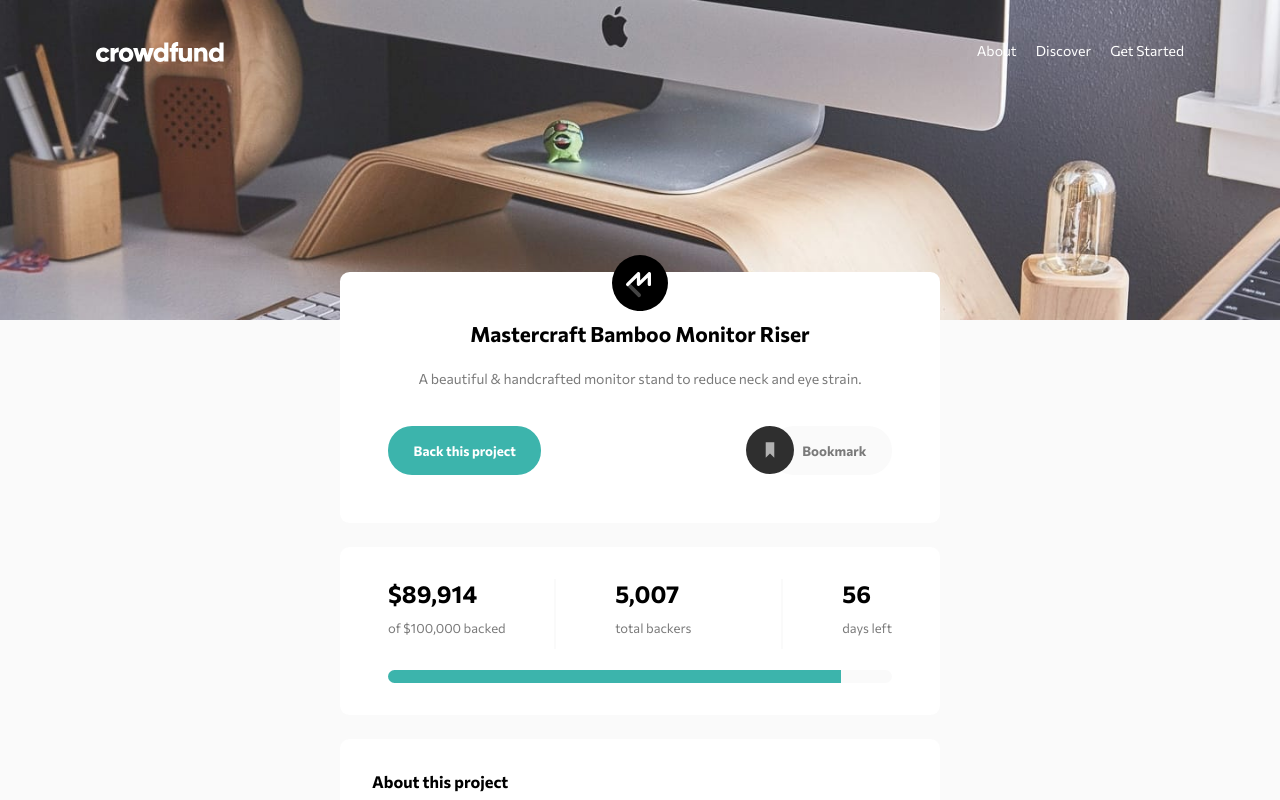
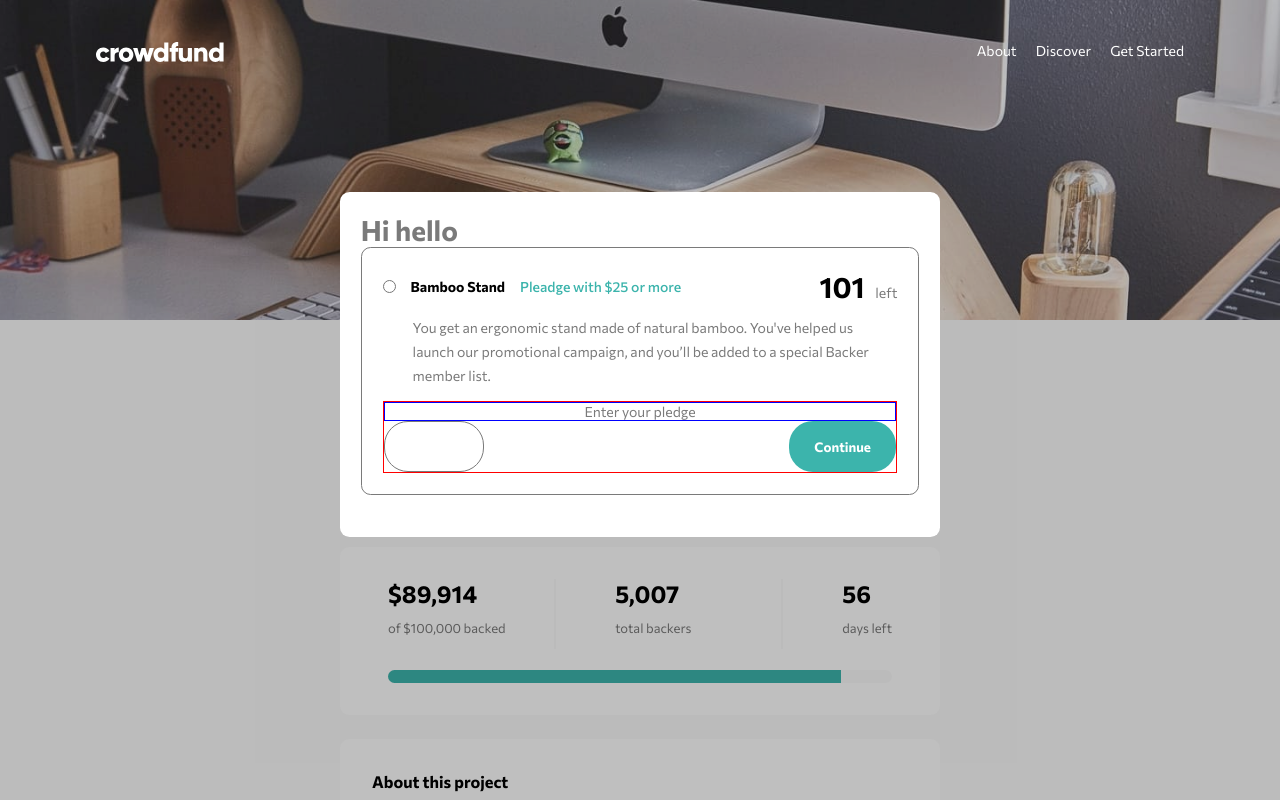
Before and after one commit to sharonBenish/crowdfunding-product-page, a Vue app: page / in a window 1280 px wide. Shown: the top 800 px of the page. Built offline with nearby package versions, Linux system fonts and the light colour scheme.

Commit message:
added pledge components

```diff
--- a/src/App.vue
+++ b/src/App.vue
@@ -86,15 +86,25 @@
       </section>
     </div>
   </main>
+  <div class="modal ">
+    <div class="modal-content">
+      <h1>Hi hello</h1>
+      <Pledge />
+    </div>
+  </div>
 </template>
 
 <script>
 import ProductCard from './components/ProductCard.vue';
+import Pledge from './components/Pledge.vue'
+import Pledge1 from './components/Pledge.vue';
 export default {
     name: "App",
     components:{
-      ProductCard,
-    },
+    ProductCard,
+    Pledge,
+    Pledge1
+},
     data() {
         return {
             menuOpen: false,
@@ -170,7 +180,7 @@ nav{
   z-index: 50;
 }
 
-.overlay {
+.overlay, .modal {
     display: block;
     position: fixed;
     top: 0;
@@ -178,9 +188,21 @@ nav{
     height: 100vh;
     pointer-events: none;
     background-color: rgba(0, 0, 0, 0.25);
-    opacity: 1;
-    transition: opacity 0.5s ease;
     z-index: 1;
+}
+
+.modal{
+  pointer-events: all;
+}
+
+.modal-content{
+  background-color: #fff;
+  margin:0 auto;
+  margin-top:30%;
+  width:90%;
+  max-width: 500px;
+  border-radius: 0.6rem;
+  padding:1.3rem;
 }
 
 .links{
@@ -341,7 +363,16 @@ section{
   background-color: var(--dark-gray);
 }
 
+.modal{
+  display: fixed;
+  top:0;
+  left:0;
+}
+
 @media (min-width:1025px){
+  #app > .overlay{
+    display: none;
+  }
   header{
     background-image: url("./assets/image-hero-desktop.jpg");
     padding:2.6rem 6rem;
@@ -371,10 +402,14 @@ section{
     margin-right: 1.2rem;
   }
 
-  main >div{
+  main >div, .modal-content{
     width:50%;
     max-width: 600px;
   }
+
+   .modal-content{
+    margin-top:15%;
+   }
 
   .buttons {
     padding-left: 2rem;
@@ -404,6 +439,7 @@ section{
     border-right: 0.15rem solid var(--gray);
     width:33.33%;
 }
+
 }
 
 </style>
--- /dev/null
+++ b/src/components/Pledge.vue
@@ -0,0 +1,135 @@
+<template>
+    <div class="container">
+        <div>
+            <div>
+                <input type="radio" id="no-reward">
+                <label for id="no-reward">
+                    <div>
+                        <h4>Bamboo Stand</h4>
+                        <div class="pledge">Pleadge with $25 or more</div>
+                    </div>
+                </label>
+            </div>
+            <div class="descr">
+                You get an ergonomic stand made of natural bamboo. You've helped us launch our promotional campaign, and you’ll be added to a special Backer member list.
+            </div>
+            <div class="remaining"><span>101</span> left</div>
+        </div>
+        <div class="action">
+            <div class="prompt">Enter your pledge</div>
+            <div class="pledge-input">
+                <input type="number">
+                <button class="btn">Continue</button>
+            </div>
+        </div>
+    </div>
+</template>
+
+<script>
+export default{
+    name:'Pledge',
+}
+</script>
+
+<style scoped>
+.container{
+    border:0.01rem solid var(--dark-gray);
+    border-radius:0.6rem;
+    padding:1.3rem;
+    margin-bottom:1.3rem;
+}
+.container > div> div:first-of-type{
+    display:flex;
+    gap:15px;
+    align-items: center;
+}
+
+h4{
+    color:var(--black);
+    font-size: 14px;
+}
+
+.pledge{
+    color:var(--mod-cyan);
+    font-weight: 500;
+    margin-top:0.5rem;
+}
+
+.descr{
+    padding:0.8rem 0;
+    line-height: 1.5rem;
+}
+
+.remaining{
+    padding-bottom: 1.5rem;
+}
+.remaining>span{
+    color:var(--black);
+    font-size: 1.8rem;
+    font-weight: 700;
+    margin-right: 0.5rem;
+}
+
+.action{
+    border: 1px solid red;
+}
+
+.prompt{
+    border: 1px solid blue;
+    display: flex;
+    justify-content: center;
+}
+
+.pledge-input{
+    display:flex;
+    justify-content: space-between;
+}
+
+.pledge-input input{
+    outline: none;
+    border:1px solid var(--dark-gray);
+    padding:1rem 1.6rem;
+    border-radius: 1.5rem;
+    max-width: 100px;
+    position: relative;
+}
+
+.pledge-input input::before{
+    content:'hi';
+    width:10px;
+    height:10px;
+    border:1px solid blue;
+    color:black;
+    position: absolute;
+    top:0;
+    left:15px;
+}
+
+@media (min-width:1025px){
+.container> div:first-of-type{
+    display:flex;
+    flex-wrap: wrap;
+}
+
+.remaining{
+    order:1;
+    padding-bottom: 0;
+    margin-left:auto
+}
+
+.descr{
+    width:100%;
+    order:2;
+    margin-left:30px;
+}
+
+label > div {
+    display:flex;
+    gap:15px;
+}
+
+.pledge{
+    margin-top:0;
+}
+}
+</style>
```
